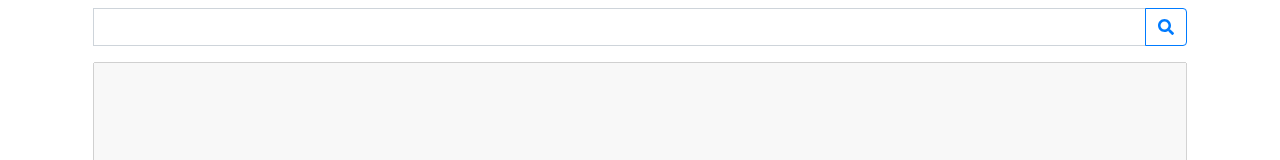
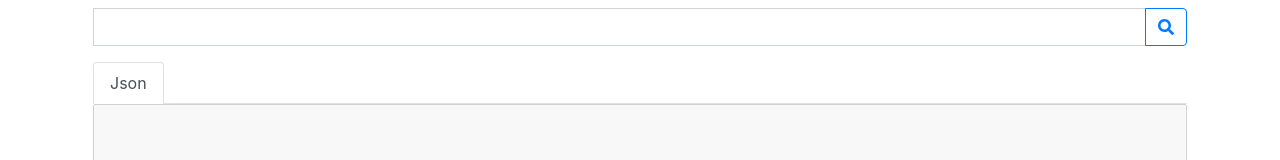
Before and after one commit to INSO-TUWien/cipes, a Vue app: page / in a window 1280 px wide. Shown: the top 160 px of the page. Built offline with nearby package versions, Linux system fonts and the light colour scheme.

Commit message:
bootstrap vue tab to DbViewer

```diff
--- a/package.json
+++ b/package.json
@@ -22,6 +22,7 @@
     "arangojs": "^5.7.0",
     "bluebird": "^3.4.6",
     "bootstrap": "^4.5.3",
+    "bootstrap-vue": "^2.18.0",
     "body-parser": "^1.18.3",
     "chroma-js": "^1.3.4",
     "emoji-replace": "^1.0.1",
--- a/ui/App.vue
+++ b/ui/App.vue
@@ -38,4 +38,5 @@ function search(query) {
 
 <style>
 @import '~bootstrap/dist/css/bootstrap.css';
+@import "~bootstrap-vue/dist/bootstrap-vue.css";
 </style>
--- a/ui/DbViewer.vue
+++ b/ui/DbViewer.vue
@@ -1,8 +1,10 @@
 <template>
-  <div>
-    <label for="db" class="sr-only">Database:</label>
-    <textarea id="db" disabled v-model="json" rows="5"></textarea>
-  </div>
+  <b-tabs class="dbTabs h-100">
+    <b-tab title="Json">
+      <label for="db" class="sr-only">Database:</label>
+      <textarea id="db" disabled v-model="json" rows="5"></textarea>
+    </b-tab>
+  </b-tabs>
 </template>
 
 <script>
@@ -18,9 +20,18 @@ export default {
 </script>
 
 <style scoped>
-textarea {
+#db {
   resize: none;
   height: 100%;
   width: 100%;
 }
+
+.dbTabs {
+  display: flex;
+  flex-direction: column;
+}
+
+.dbTabs >>> .tab-content {
+  flex-grow: 1;
+}
 </style>
--- a/ui/main.js
+++ b/ui/main.js
@@ -4,11 +4,13 @@ import 'bootstrap';
 import {library} from '@fortawesome/fontawesome-svg-core';
 import {faSearch} from '@fortawesome/free-solid-svg-icons';
 import {FontAwesomeIcon} from '@fortawesome/vue-fontawesome';
+import BootstrapVue from 'bootstrap-vue';
 
 library.add(faSearch);
 
 Vue.config.productionTip = false;
 Vue.component('font-awesome-icon', FontAwesomeIcon)
+Vue.use(BootstrapVue);
 
 new Vue({
   render: h => h(App)
```
Also changed, not shown: 1 other file (tests, documents, lock files or other folders).
